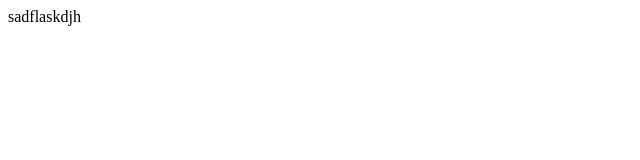
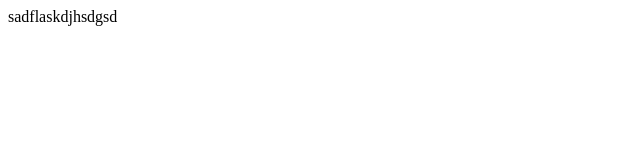
Before and after one commit to anjadavi/virksomhedssite, a plain HTML site: page omos.html in a window 1280 px wide. Shown: the full height of the page, 0-640 px from the left. Drawn offline with Linux system fonts and the light colour scheme.

Commit message:
har kfækld

```diff
--- a/omos.html
+++ b/omos.html
@@ -8,6 +8,6 @@
     <title>Document</title>
 </head>
 <body>
-    sadflaskdjh
+    sadflaskdjhsdgsd
 </body>
 </html>
```
